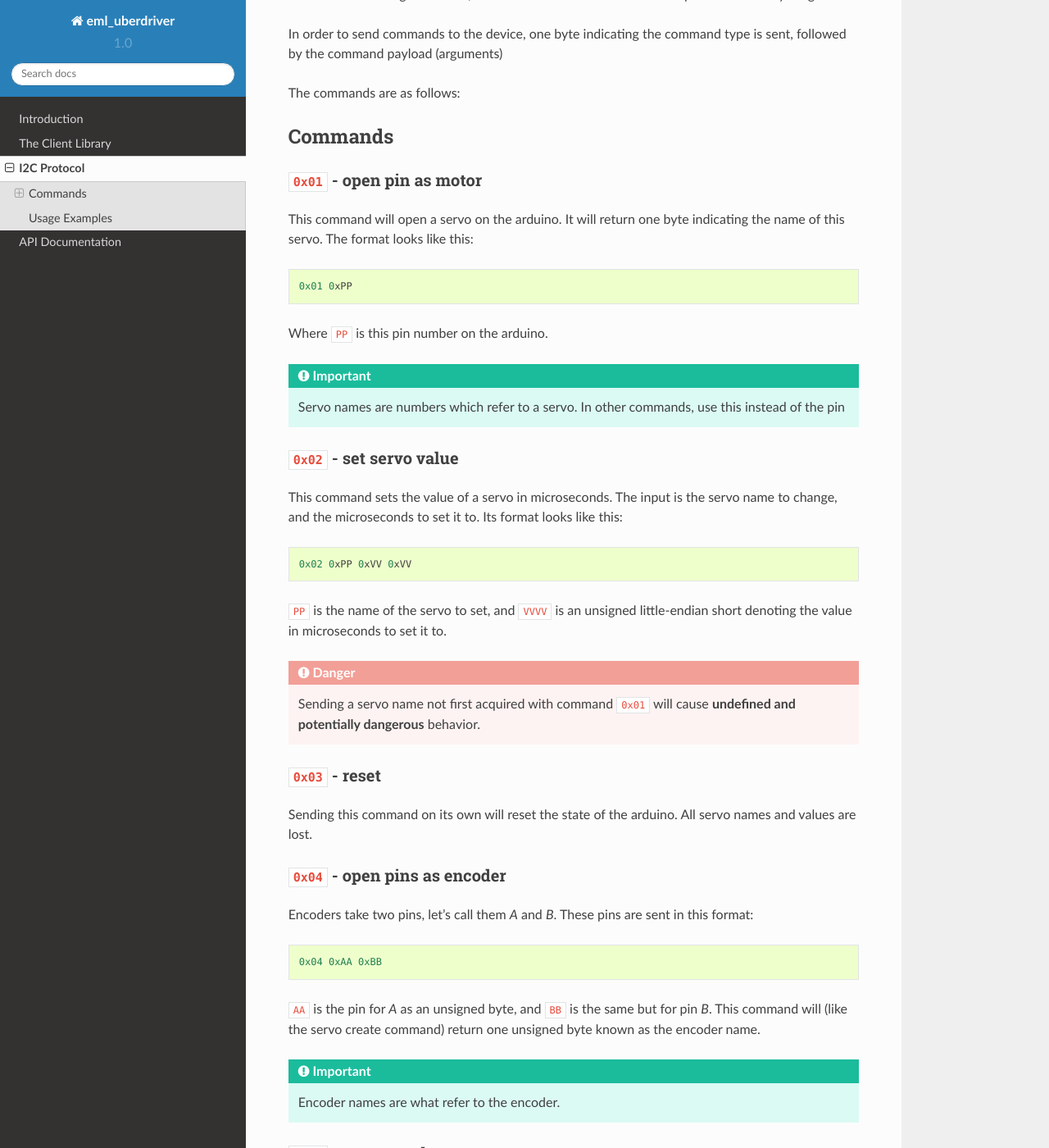
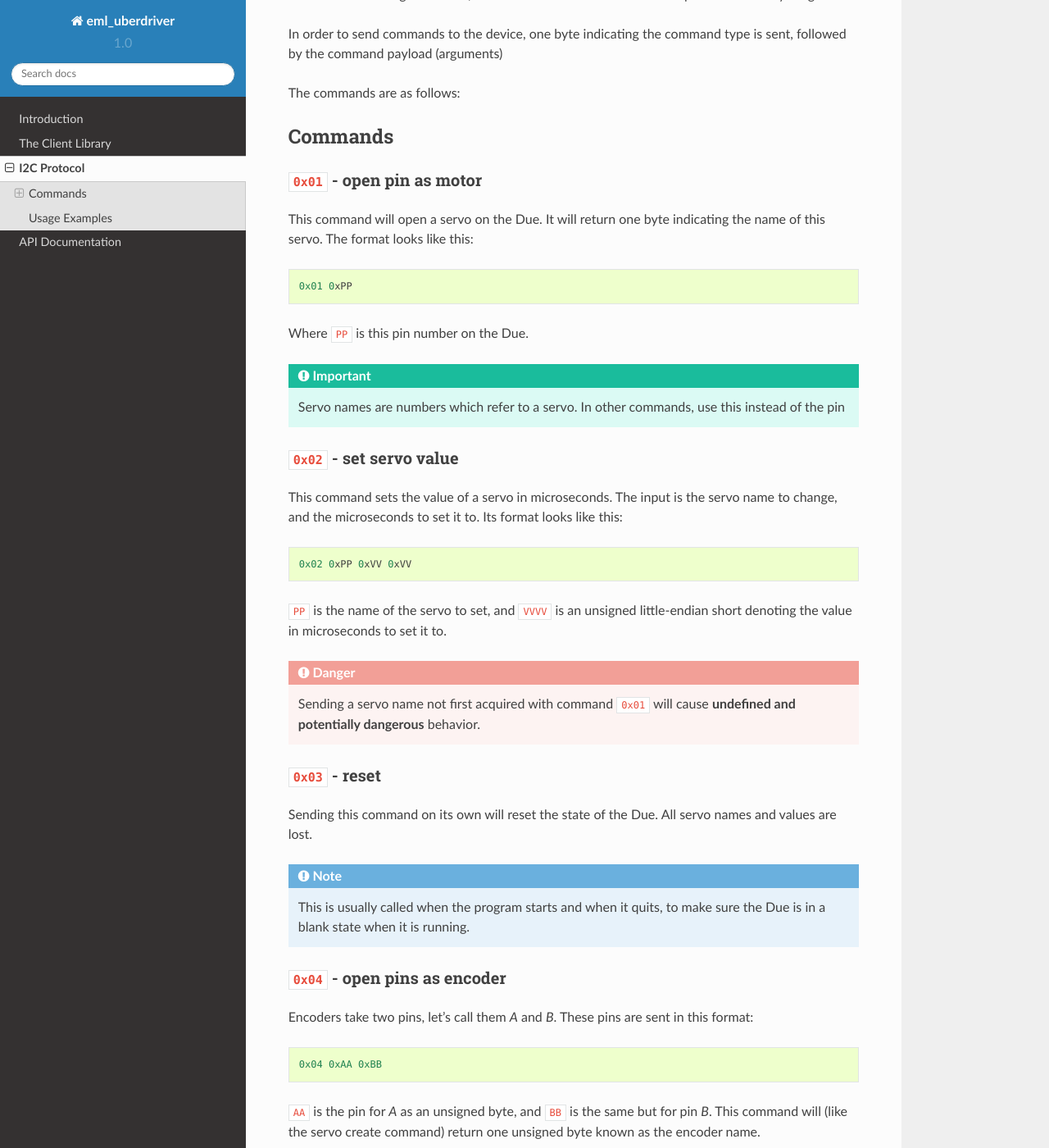
Before and after one commit to teamr3/eml_uberdriver, a Sphinx documentation site: the page built from docs/source/protocol.rst, in a window 1280 px wide and 1400 px high, scrolled down 226 px. Shown: the whole window at 82% size. Built offline with Sphinx 7.4.7 and the Read the Docs theme 2.0.0, drawn with Linux system fonts in a browser that asks for light colours.

Commit message:
change terminology

```diff
--- a/docs/source/protocol.rst
+++ b/docs/source/protocol.rst
@@ -16,10 +16,10 @@ Commands
 ``0x01`` - open pin as motor
 ~~~~~~~~~~~~~~~~~~~~~~~~~~~~
 
-This command will open a servo on the arduino. It will return one byte indicating the name of this servo. The format looks like this: ::
+This command will open a servo on the Due. It will return one byte indicating the name of this servo. The format looks like this: ::
 
     0x01 0xPP
-Where ``PP`` is this pin number on the arduino.
+Where ``PP`` is this pin number on the Due.
 
 .. important::
 
@@ -42,11 +42,15 @@ Its format looks like this: ::
 ``0x03`` - reset
 ~~~~~~~~~~~~~~~~
 
-Sending this command on its own will reset the state of the arduino. All servo names and values are lost.
+Sending this command on its own will reset the state of the Due. All servo names and values are lost.
 
 .. note:
 
-    This command is usually implemented as a hardware reset on the arduino, so if devices connected to it are sensitive to that, be aware of it.
+    This command is usually implemented as a hardware reset on the Due, so if devices connected to it are sensitive to that, be aware of it.
+
+.. note::
+
+    This is usually called when the program starts and when it quits, to make sure the Due is in a blank state when it is running.
 
 ``0x04`` - open pins as encoder
 ~~~~~~~~~~~~~~~~~~~~~~~~~~~~~~~
```
Also changed, not shown: docs/source/index.rst (line endings or trailing spaces).
